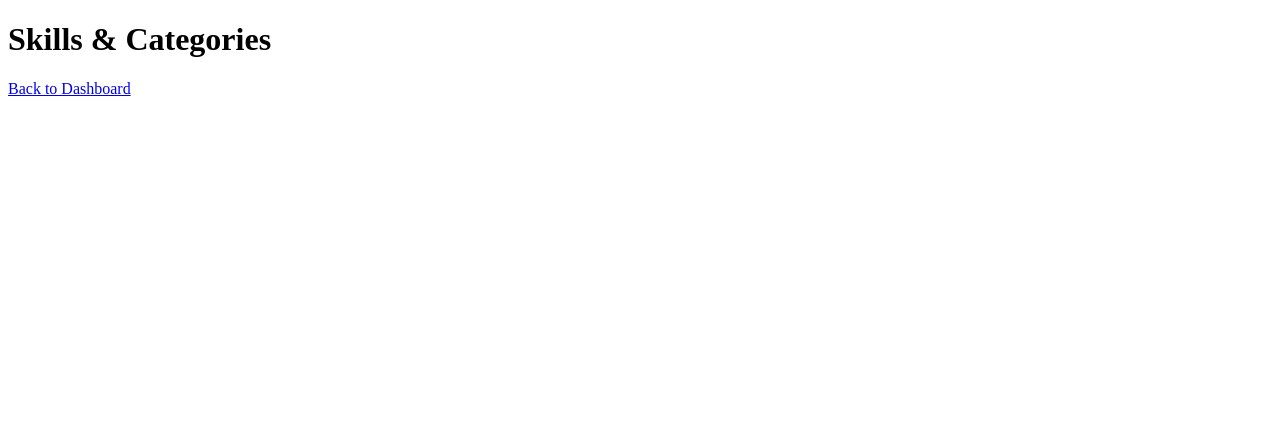
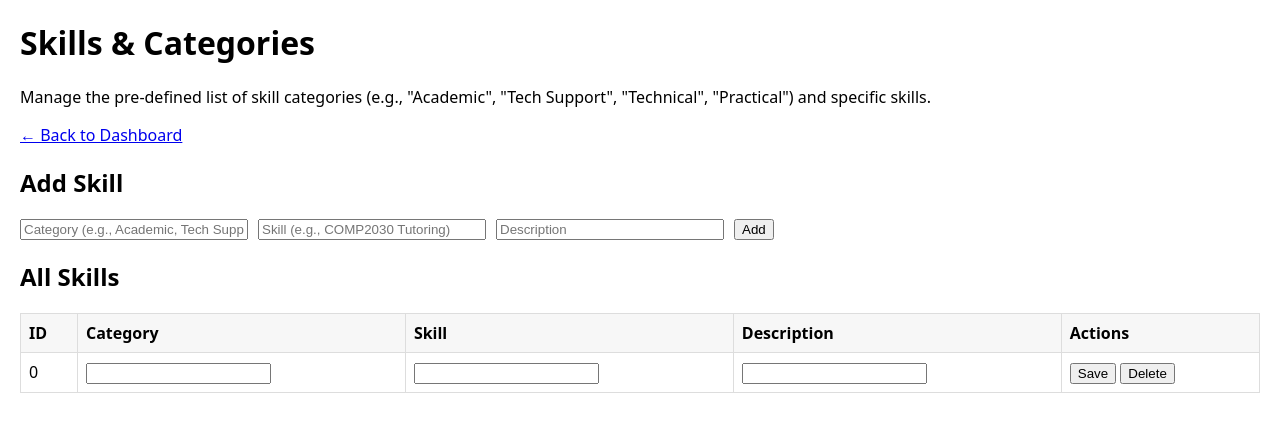
Before and after one commit to schu0608/COMP2030-Assignment, a PHP site: page /Admin/skills.php in a window 1280 px wide. Shown: the top 432 px of the page. Run offline with PHP 8.4, Linux system fonts and the light colour scheme; tables that the repository leaves empty hold one stand-in row (values such as "Sample post").

Commit message:
skills & categories CRUD with POST and schema auto-detect

```diff
--- a/src/Admin/skills.php
+++ b/src/Admin/skills.php
@@ -1,71 +1,135 @@
 <?php require_once __DIR__."/../inc/dbconn.inc.php"; ?>
-<!doctype html><html><body><h1>Skills & Categories</h1></body></html>
-<p><a href="dashboard.php">Back to Dashboard</a></p>
+<!doctype html>
+<html>
+<head>
+  <meta charset="utf-8">
+  <title>Admin • Skills & Categories</title>
+  <style>
+    body{font-family:system-ui,Arial,sans-serif;margin:20px}
+    table{border-collapse:collapse;width:100%}
+    th,td{border:1px solid #ddd;padding:8px;vertical-align:top}
+    th{background:#f7f7f7;text-align:left}
+    form.inline{display:inline}
+    .msg{padding:8px;background:#eef;border:1px solid #ccd;margin-bottom:12px}
+    .stack{display:flex;gap:10px;flex-wrap:wrap}
+    .stack input{min-width:220px}
+  </style>
+</head>
+<body>
+<h1>Skills & Categories</h1>
+<p>Manage the pre-defined list of skill categories (e.g., "Academic", "Tech Support", "Technical", "Practical") and specific skills.</p>
+<p><a href="dashboard.php">← Back to Dashboard</a></p>
 
 <?php
-// handle actions (add, edit, delete skills/categories) - left as an exercise
-if ($_SERVER['REQUEST_METHOD'] === 'POST' && ISSET($_PST['add'])) {
-    $catergory = trim($_POST['category']);
-    $skill = trim($_POST['skill']);
-    $topics = trim($_POST['topics']); // comma separated
-    $stmt = mysqli_prepare($conn, "UPDATE skills SEt catergory=?, skill=?, topics=? WHERE id=?");
-    mysqli_stmt_bind_param($stmt, "sssi", $catergory, $skill, $topics, $id);
+$msg = "";
+
+/* Detect if table has 'topics' (older draft) or 'description' (your current schema) */
+$detailsCol = 'description';
+$colRes = mysqli_query(
+  $conn,
+  "SELECT COLUMN_NAME FROM INFORMATION_SCHEMA.COLUMNS
+   WHERE TABLE_SCHEMA = DATABASE() AND TABLE_NAME='skills'
+     AND COLUMN_NAME IN ('topics','description')"
+);
+if ($colRes && ($c = mysqli_fetch_assoc($colRes))) {
+  $detailsCol = $c['COLUMN_NAME']; // 'topics' or 'description'
+}
+
+/* ADD */
+if ($_SERVER['REQUEST_METHOD']==='POST' && isset($_POST['add'])) {
+  $category = trim($_POST['category'] ?? "");
+  $name     = trim($_POST['name'] ?? "");   // skill name
+  $details  = trim($_POST['details'] ?? ""); // topics/description text
+
+  if ($category && $name) {
+    if ($detailsCol === 'topics') {
+      $stmt = mysqli_prepare($conn, "INSERT INTO skills (name, category, topics) VALUES (?,?,?)");
+    } else {
+      $stmt = mysqli_prepare($conn, "INSERT INTO skills (name, category, description) VALUES (?,?,?)");
+    }
+    mysqli_stmt_bind_param($stmt, "sss", $name, $category, $details);
     mysqli_stmt_execute($stmt);
     mysqli_stmt_close($stmt);
-    echo "<p>Added skill ".htmlspecialchars($skill). "</p>";
+    $msg = "Added skill: ".htmlspecialchars($name);
+  } else {
+    $msg = "Category and Skill name are required.";
+  }
+}
 
-    //handle update
-    if ($_SERVER['REQUEST_METHOD'] === 'POST' && ISSET($_PST['update'])) {
-        $id = (int)$_POST['id'];
-        $catergory = trim($_POST['category']);
-        $skill = trim($_POST['skill']);
-        $topics = trim($_POST['topics']); // comma separated
-        $stmt = mysqli_prepare($conn, "UPDATE skills SEt catergory=?, skill=?, topics=? WHERE id=?");
-        mysqli_stmt_bind_param($stmt, "sssi", $catergory, $skill, $topics, $id);
+/* UPDATE */
+if ($_SERVER['REQUEST_METHOD']==='POST' && isset($_POST['update'])) {
+  $id       = (int)($_POST['skill_id'] ?? 0);
+  $category = trim($_POST['category'] ?? "");
+  $name     = trim($_POST['name'] ?? "");
+  $details  = trim($_POST['details'] ?? "");
+
+  if ($id && $category && $name) {
+    if ($detailsCol === 'topics') {
+      $stmt = mysqli_prepare($conn, "UPDATE skills SET name=?, category=?, topics=? WHERE skill_id=?");
+    } else {
+      $stmt = mysqli_prepare($conn, "UPDATE skills SET name=?, category=?, description=? WHERE skill_id=?");
+    }
+    mysqli_stmt_bind_param($stmt, "sssi", $name, $category, $details, $id);
     mysqli_stmt_execute($stmt);
     mysqli_stmt_close($stmt);
-        echo "<p>Updated skill #".htmlspecialchars($id). "</p>";
+    $msg = "Updated skill #$id";
+  } else {
+    $msg = "Missing required fields for update.";
   }
-    //handle delete
-    if (isset($_GET['delete'])) {
-        $id = (int)$_GET['delete'];
-        mysqli_query($conn, "DELETE FROM skills WHERE id=$id");
-        echo "<p>Deleted skill #".htmlspecialchars($id). "</p>";
 }
 
+/* DELETE (POST) */
+if ($_SERVER['REQUEST_METHOD']==='POST' && isset($_POST['delete'])) {
+  $id = (int)($_POST['skill_id'] ?? 0);
+  if ($id) {
+    $stmt = mysqli_prepare($conn, "DELETE FROM skills WHERE skill_id=?");
+    mysqli_stmt_bind_param($stmt, "i", $id);
+    mysqli_stmt_execute($stmt);
+    mysqli_stmt_close($stmt);
+    $msg = "Deleted skill #$id";
+  }
+}
 ?>
 
+<?php if ($msg): ?><div class="msg"><?= htmlspecialchars($msg) ?></div><?php endif; ?>
+
 <h2>Add Skill</h2>
-<form method="post">
+<form method="post" class="stack">
+  <input type="hidden" name="add" value="1">
   <input name="category" placeholder="Category (e.g., Academic, Tech Support)" required>
-  <input name="skill" placeholder="Skill (e.g., COMP2030 Tutoring)" required>
-  <input name="topics" placeholder="Topics (comma-separated)">
-  <button name="add" value="1">Add</button>
+  <input name="name" placeholder="Skill (e.g., COMP2030 Tutoring)" required>
+  <input name="details" placeholder="<?= $detailsCol==='topics' ? 'Topics (comma-separated)' : 'Description' ?>">
+  <button type="submit">Add</button>
 </form>
 
 <h2>All Skills</h2>
-<table border="1" cellpadding="8" cellspacing="0">
-  <tr><th>ID</th><th>Category</th><th>Skill</th><th>Topics</th><th>Actions</th></tr>
+<table>
+  <tr>
+    <th>ID</th><th>Category</th><th>Skill</th><th><?= $detailsCol==='topics' ? 'Topics' : 'Description' ?></th><th>Actions</th>
+  </tr>
 <?php
-  $res = mysqli_query($conn, "SELECT id, category, skill, topics FROM skills ORDER BY category, skill");
-  while($r = $res && mysqli_fetch_assoc($res)): ?>
+$res = mysqli_query($conn, "SELECT skill_id, category, name, $detailsCol AS details FROM skills ORDER BY category, name");
+while ($r = $res && mysqli_fetch_assoc($res)): ?>
   <tr>
-      <td><?= (int)$r['id'] ?></td>
+    <td><?= (int)$r['skill_id'] ?></td>
     <td>
-        <form method="post" style="display:inline">
-          <input type="hidden" name="id" value="<?= (int)$r['id'] ?>">
-          <input name="category" value="<?= htmlspecialchars($r['category']) ?>">
+      <form method="post" class="inline">
+        <input type="hidden" name="skill_id" value="<?= (int)$r['skill_id'] ?>">
+        <input name="category" value="<?= htmlspecialchars($r['category'] ?? '') ?>">
     </td>
-      <td><input name="skill" value="<?= htmlspecialchars($r['skill']) ?>"></td>
-      <td><input name="topics" value="<?= htmlspecialchars($r['topics']) ?>"></td>
+    <td><input name="name" value="<?= htmlspecialchars($r['name'] ?? '') ?>"></td>
+    <td><input name="details" value="<?= htmlspecialchars($r['details'] ?? '') ?>"></td>
     <td>
       <button name="update" value="1">Save</button>
-          <a href="?delete=<?= (int)$r['id'] ?>" onclick="return confirm('Delete this skill?')">Delete</a>
+      </form>
+      <form method="post" class="inline" onsubmit="return confirm('Delete this skill?');">
+        <input type="hidden" name="skill_id" value="<?= (int)$r['skill_id'] ?>">
+        <button name="delete" value="1">Delete</button>
       </form>
     </td>
   </tr>
 <?php endwhile; ?>
 </table>
-</body></html>
-<?php
-}
+
+</body>
+</html>
```
Lines whose indentation alone changed are shown as unchanged.
